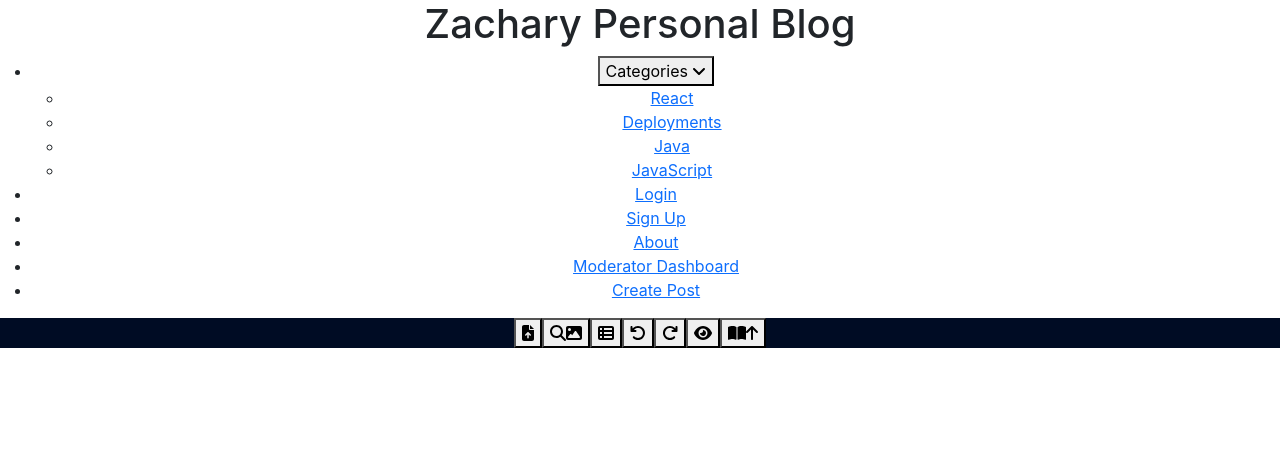
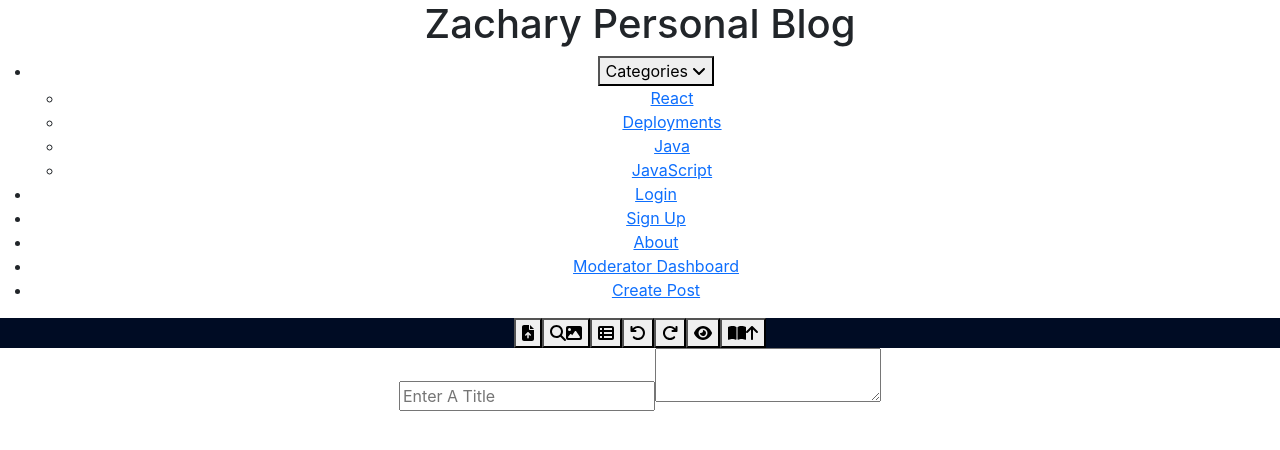
Before and after one commit to zachary-berdell-elliott/personal-blog-rect-sandbox, a React (Create React App) app: page / in a window 1280 px wide. Shown: the top 450 px of the page. Built offline with nearby package versions, Linux system fonts and the light colour scheme; some icons are missing; the HTML template or start-up script is replaced by a standard one.

Commit message:
worked on the edit post page.

```diff
--- a/src/App.js
+++ b/src/App.js
@@ -3,14 +3,14 @@ import './App.css';
 import AddCommentBar from './components/AddCommentBar';
 import DisplayedPost from './components/DisplayedPost';
 import PostContainer from './components/PostContainer';
-import EditPostBar from './components/EditPostBar';
+import EditPost from './pages/EditPost';
 import Header from './components/Header'
 
 function App() {
   return (
     <div className="App">
       <Header />
-      <EditPostBar />
+      <EditPost />
       {/*<PostContainer />
       */}
     </div>
--- /dev/null
+++ b/src/components/EditPostTextArea.js
@@ -0,0 +1,13 @@
+import React from 'react';
+
+function EditPostTextArea() {
+    return(
+        <form id="edit-post-form">
+            <input type="text" id="post-title-field" aria-labelledby="Post Title Field"
+                placeholder="Enter A Title" />
+            <textarea id="post-body" aria-labelledby="post-body"></textarea>
+        </form>
+    )
+}
+
+export default EditPostTextArea;
--- /dev/null
+++ b/src/pages/EditPost.js
@@ -0,0 +1,18 @@
+import React from 'react';
+import EditPostTextArea from '../components/EditPostTextArea';
+import EditPostBar from '../components/EditPostBar'
+
+function EditPost() {
+    const isModerator = true;
+    return isModerator ?
+    (
+        <main>
+            <EditPostBar />
+            <EditPostTextArea />
+        </main>
+    ) : (
+        <main></main>
+    );
+}
+
+export default EditPost;
```
